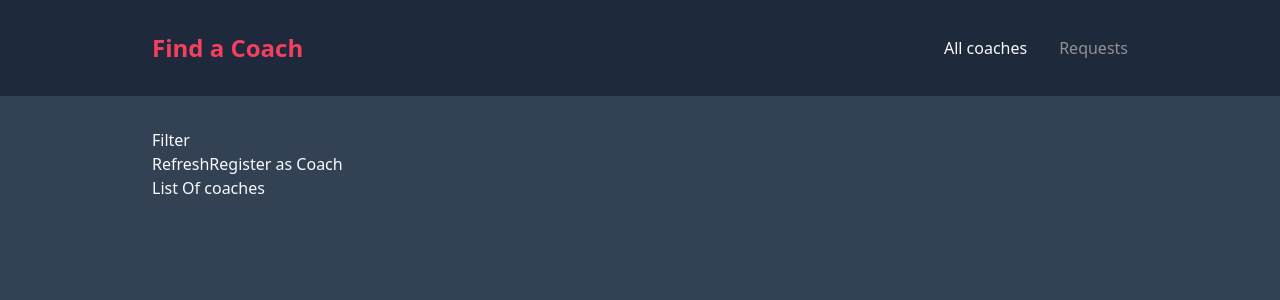
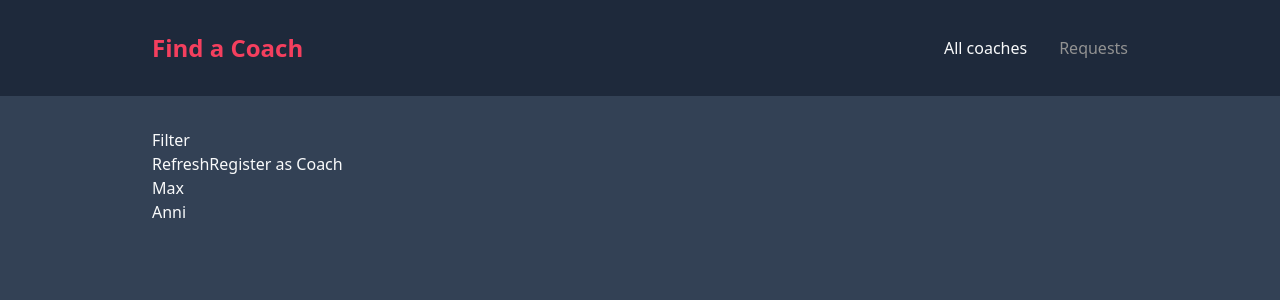
Before and after one commit to KacperNlp/Find-a-coach, a Vue app: page /coaches in a window 1280 px wide. Shown: the top 300 px of the page. Built offline with nearby package versions, Linux system fonts and the light colour scheme.

Commit message:
Create store for coaches and add dumb data

```diff
--- a/src/pages/coaches/CoachList.vue
+++ b/src/pages/coaches/CoachList.vue
@@ -5,8 +5,20 @@
       <button>Refresh</button>
       <router-link to="/register">Register as Coach</router-link>
     </div>
-    <ul>
-      List Of coaches
+    <ul v-if="hasCoaches">
+      <li v-for="coach in coaches.getCoaches" :key="coach.id">
+        {{ coach.firstName }}
+      </li>
     </ul>
+    <div v-else><p>Sorry, we cannot find any coach! :/</p></div>
   </section>
 </template>
+
+<script setup>
+import { useCoachesStore } from "../../store/coaches/index";
+import { computed } from "vue";
+
+const coaches = useCoachesStore();
+
+const hasCoaches = computed(() => coaches.hasCoaches);
+</script>
--- /dev/null
+++ b/src/store/coaches/index.js
@@ -0,0 +1,30 @@
+import { defineStore } from "pinia";
+import { reactive, computed } from "vue";
+
+export const useCoachesStore = defineStore("coaches", () => {
+  const coaches = reactive([
+    {
+      id: "c1",
+      firstName: "Max",
+      lastName: "Allon",
+      areas: ["frontend", "backend", "career"],
+      description:
+        "Lorem ipsum dolor, sit amet consectetur adipisicing elit. Obcaecati architecto repudiandae fugit nam voluptates exercitationem eos ipsum laudantium autem nesciunt delectus animi est velit, a modi voluptatum rem eveniet enim!",
+      hourlyRate: 30,
+    },
+    {
+      id: "c2",
+      firstName: "Anni",
+      lastName: "Duck",
+      areas: ["frontend", "backend"],
+      description:
+        "Lorem ipsum dolor, sit amet consectetur adipisicing elit. Obcaecati architecto repudiandae fugit nam voluptates exercitationem eos ipsum laudantium autem nesciunt delectus animi est velit, a modi voluptatum rem eveniet enim!",
+      hourlyRate: 25,
+    },
+  ]);
+
+  const getCoaches = computed(() => coaches);
+  const hasCoaches = computed(() => coaches && coaches.length > 0);
+
+  return { coaches, getCoaches, hasCoaches };
+});
```
Also changed, not shown: src/store/modules/coaches/index.js (deleted), src/store/modules/requests/index.js (deleted), src/store/requests/index.js (added).
